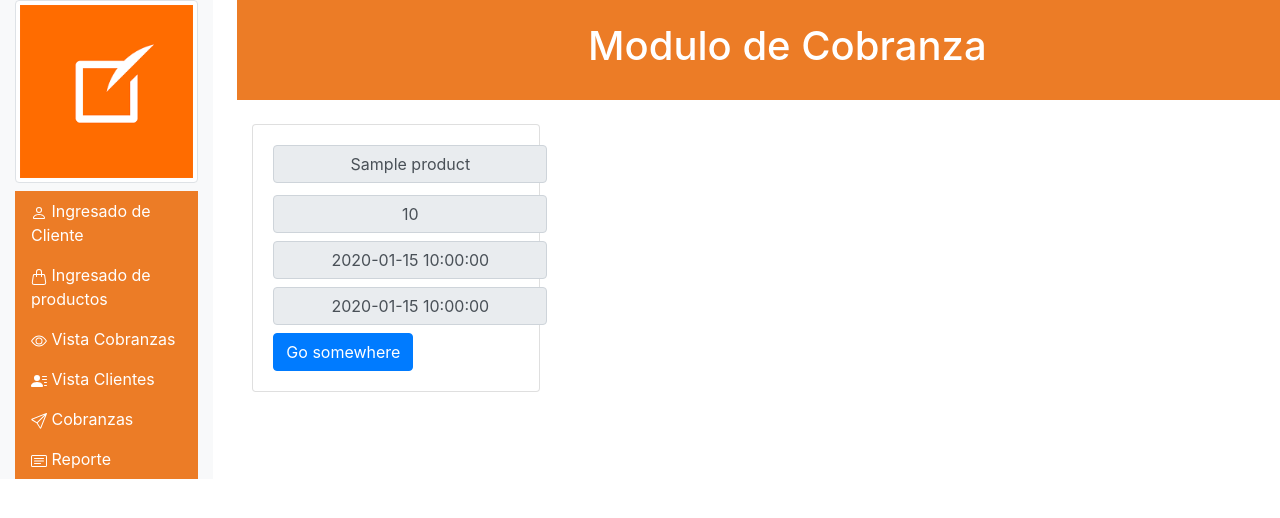
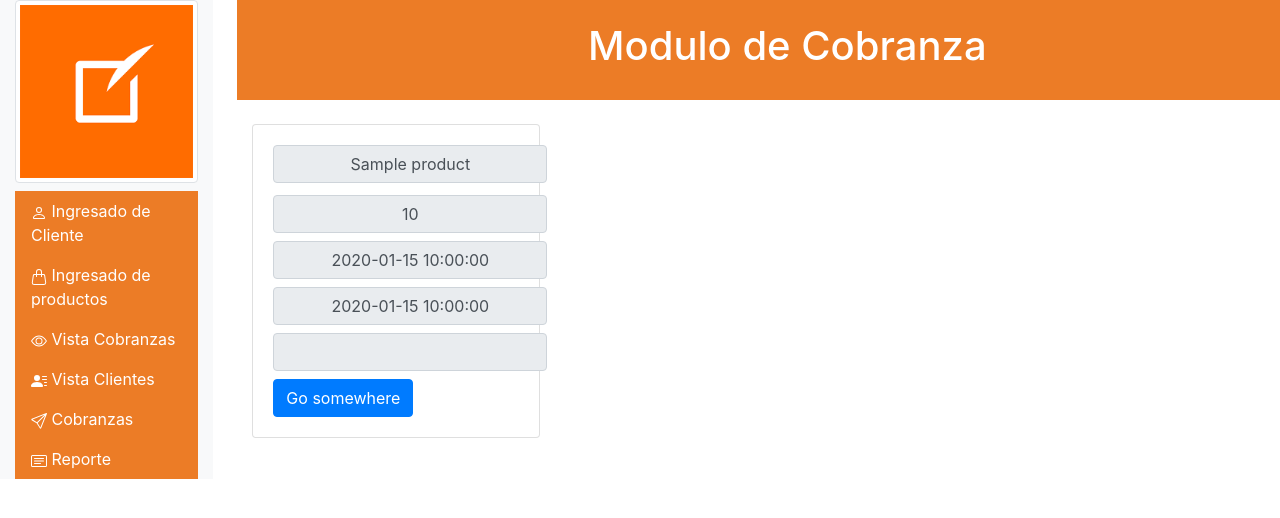
Before and after one commit to danielvill/minitesis, a Flask app: page /admin/cobranza in a window 1280 px wide; the page is wider, and only the part inside the window is pictured. Shown: the top 518 px of that part. Run offline with Flask 3, Linux system fonts and the light colour scheme; a database or web service that is not in the repository returns one stand-in record (values such as "Sample title"); some libraries are stand-ins or nearby versions.

Commit message:
Update cobranza.html

```diff
--- a/templates/admin/cobranza.html
+++ b/templates/admin/cobranza.html
@@ -28,6 +28,7 @@
                         <label for=""><input type="text" class="input-group-text" value="{{ keys[1] }}" name="total"></label>
                         <label for="fecha_p"><input type="text" class="input-group-text" value="{{keys[2]}}" name="fecha_p"></label>
                         <label for="fecha_co"><input type="text" class="input-group-text" value="{{keys[3]}}" name="fecha_co"></label>
+                        <label for="fecha_co"><input type="text" class="input-group-text" value="{{keys[4]}}" name="codigo"></label>
                         <a href="#" class="btn btn-primary">Go somewhere</a>
                     </div>
                 </div>
```
